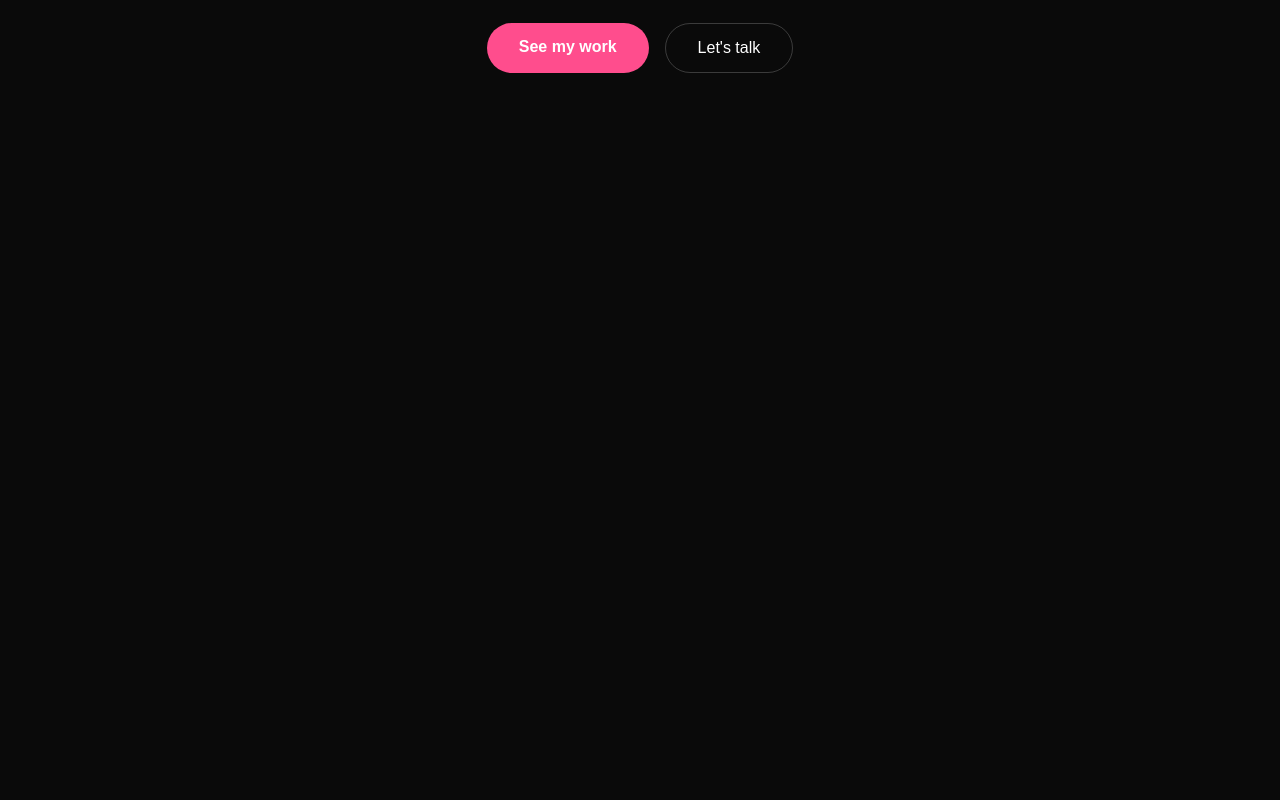
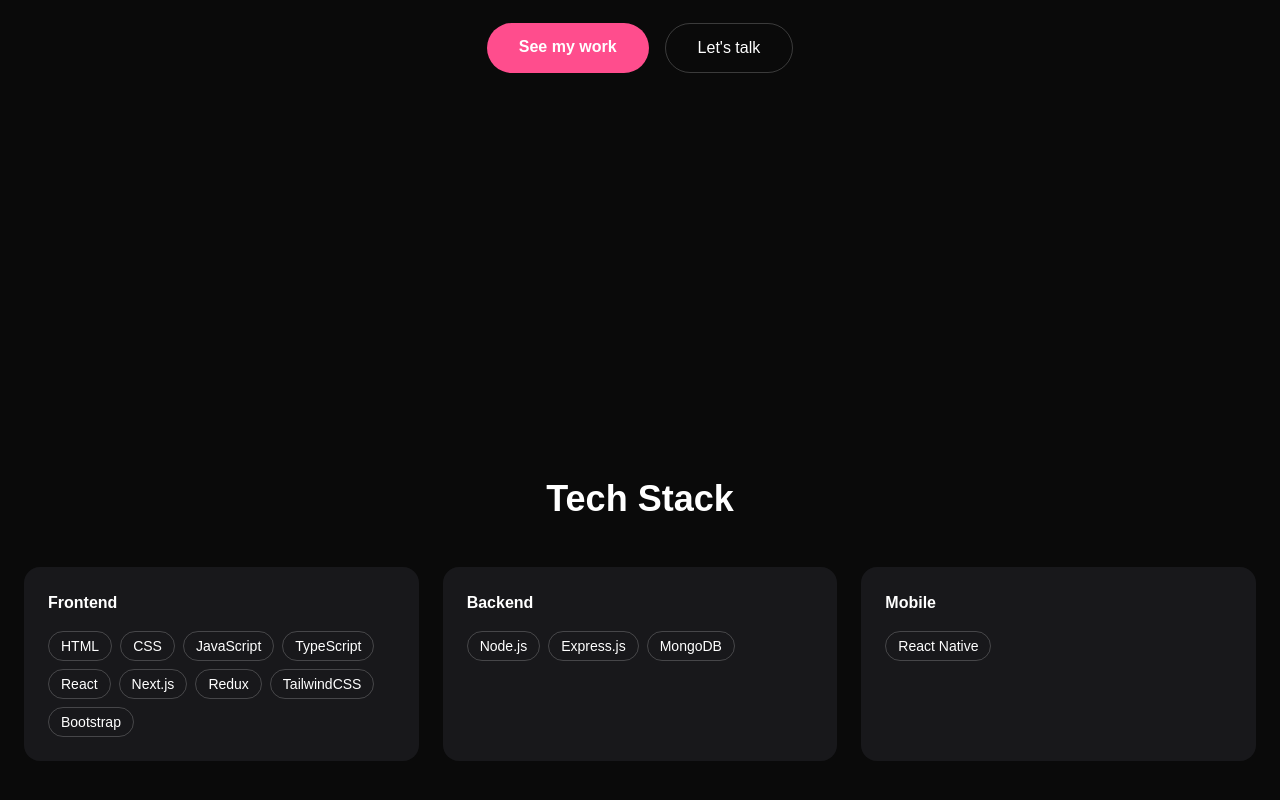
Before and after one commit to lina98st/portfolio, a Next.js app: page / in a window 1280 px wide. Shown: the part 580-1380 px from the top of the page. Before the commit the page ends 800 px from the top, so only its background shows below. Built offline with nearby package versions, Linux system fonts and the light colour scheme.

Commit message:
Add tech stack section

```diff
--- a/app/layout.tsx
+++ b/app/layout.tsx
@@ -38,7 +38,7 @@ export default function RootLayout({
             <Link href="#contact" className="hover:text-white transition-colors">Contact</Link>
           </div>
 
-<a href="#contact" className="bg-pink text-white text-sm font-semibold px-5 py-2 rounded-full hover:bg-pink-light transition-colors">
+   <a href="#contact" className="bg-pink text-white text-sm font-semibold px-5 py-2 rounded-full hover:bg-pink-light transition-colors">
             Hire me
           </a>
         </nav>
--- a/app/page.tsx
+++ b/app/page.tsx
@@ -10,7 +10,7 @@ export default function Home() {
        <span className="text-pink">actually work.</span>
         </h1>
         <p className="mt-6 text-muted text-lg max-w-xl">
-          Self-taught fullstack developer with a strong frontend focus. I build
+          Fullstack developer with a strong frontend focus. I build
           interfaces that feel good to use and APIs that support them properly.
         </p>
         <div className="flex gap-4 mt-10">
@@ -22,6 +22,45 @@ export default function Home() {
           </a>
         </div>
       </section>
+      <section id="skills" className="flex flex-col items-center justify-center min-h-screen text-center px-6">
+       <h2 className="text-4xl font-bold">Tech Stack</h2>
+       <div className="grid grid-cols-3 gap-6 mt-12">
+<div className="bg-zinc-900 p-6 rounded-2xl">
+<h3 className="font-bold text-left">
+    Frontend
+  </h3>
+  <div className="flex flex-wrap gap-2 mt-4">
+      <span className="border border-white/20 text-sm px-3 py-1 rounded-full">HTML</span>
+        <span className="border border-white/20 text-sm px-3 py-1 rounded-full">CSS</span>
+  <span className="border border-white/20 text-sm px-3 py-1 rounded-full">JavaScript</span>
+    <span className="border border-white/20 text-sm px-3 py-1 rounded-full">TypeScript</span>
+  <span className="border border-white/20 text-sm px-3 py-1 rounded-full">React</span>
+    <span className="border border-white/20 text-sm px-3 py-1 rounded-full">Next.js</span>
+  <span className="border border-white/20 text-sm px-3 py-1 rounded-full">Redux</span>
+    <span className="border border-white/20 text-sm px-3 py-1 rounded-full">TailwindCSS</span>
+      <span className="border border-white/20 text-sm px-3 py-1 rounded-full">Bootstrap</span>
+</div>
+</div>
+<div className="bg-zinc-900 p-6 rounded-2xl">
+<h3 className="font-bold text-left">
+    Backend
+  </h3>
+  <div className="flex flex-wrap gap-2 mt-4">
+    <span className="border border-white/20 text-sm px-3 py-1 rounded-full">Node.js</span>
+      <span className="border border-white/20 text-sm px-3 py-1 rounded-full">Express.js</span>
+        <span className="border border-white/20 text-sm px-3 py-1 rounded-full">MongoDB</span>
+        </div>
+</div>
+<div className="bg-zinc-900 p-6 rounded-2xl">
+<h3 className="font-bold text-left">
+  Mobile
+</h3>
+<div className="flex flex-wrap gap-2 mt-4">
+  <span className="border border-white/20 text-sm px-3 py-1 rounded-full">React Native</span>
+</div>
+</div>
+</div>
+      </section>
     </main>
   );
 }
```
